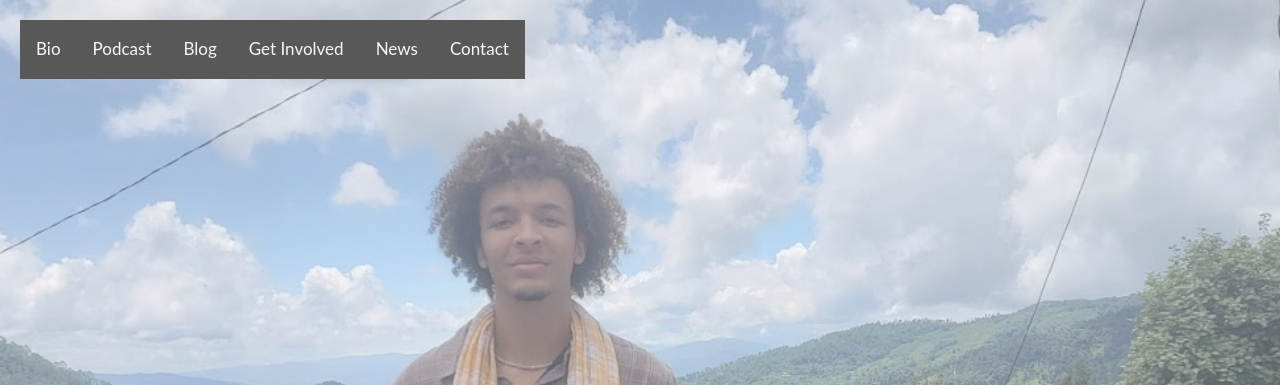
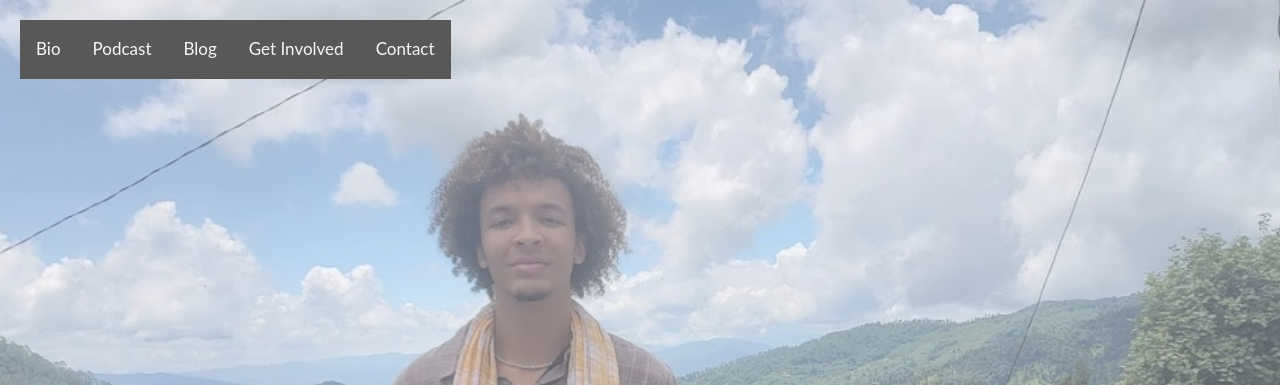
Before and after one commit to peteraugros/parallax, a website: page public/index.html in a window 1280 px wide. Shown: the top 385 px of the page. Drawn offline with Linux system fonts and the light colour scheme.

Commit message:
got rid of link

```diff
--- a/public/index.html
+++ b/public/index.html
@@ -118,7 +118,6 @@
             <a href="#podcast">Podcast</a>
             <a href="#blog">Blog</a>
             <a href="#getinvolved">Get Involved</a>
-            <a href="/news">News</a>
             <a href="/contact">Contact</a>
           </nav>
         </div>
```
